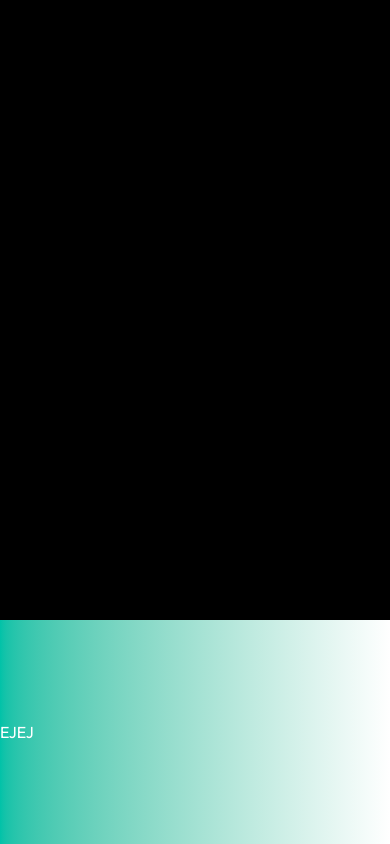
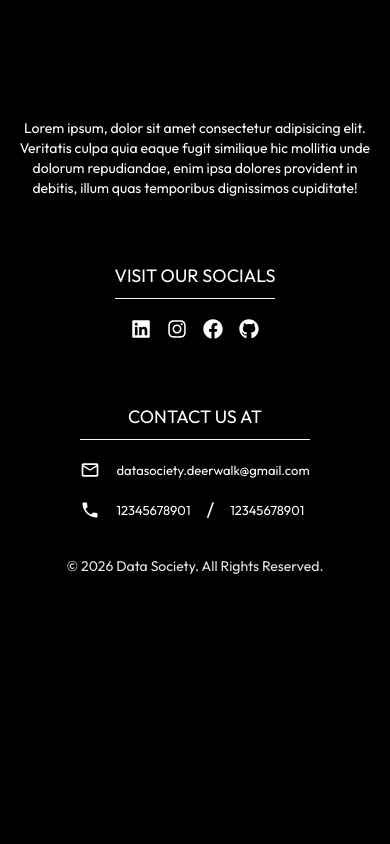
Before and after one commit to dwit-data-society/dwit-data-society.github.io, a Next.js app in the folder front-end/: page / in a window 390 px wide. Built offline with nearby package versions, Linux system fonts and the light colour scheme.

Commit message:
feat:Added Responsiveness

```diff
--- a/front-end/package.json
+++ b/front-end/package.json
@@ -12,6 +12,7 @@
     "next": "16.2.10",
     "react": "19.2.4",
     "react-dom": "19.2.4",
+    "react-icons": "^5.7.0",
     "recharts": "^3.9.2"
   },
   "devDependencies": {
--- a/front-end/src/components/Footer.tsx
+++ b/front-end/src/components/Footer.tsx
@@ -1,15 +1,151 @@
+// import {FaFacebook,FaInstagram,FaLinkedin,FaGithub,FaPhoneAlt} from "react-icons/fa";
+// import { MdOutlineMailOutline ,MdOutlinePhone,MdPhone} from "react-icons/md";
+// import { FaPhone } from "react-icons/fa6";
 
+// const Footer = () => {
+//   return (
+//     <>
+//       <footer className="w-full h-124 absolute flex flex-row   items-start pt-10">
+//           <div className="flex flex-row gap-10 items-center pl-15 pt-8">
+//               <div className="w-50  "><img src="next.svg" alt="" /></div>
+//               <div className="leading-7 w-[40%]" ><p>Lorem ipsum, dolor sit amet consectetur adipisicing elit. Veritatis culpa quia eaque fugit similique hic mollitia unde dolorum repudiandae, enim ipsa dolores provident in debitis, illum quas temporibus dignissimos cupiditate!
+//                                                             </p>
+//               </div>
+//           </div>
+
+//           <div className="flex ml-auto gap-5">
+//               <div className="flex flex-row gap-10 items-start pt-8 pr-15 ml-auto">
+//                <div className="">
+//               <h2 className="whitespace-nowrap border-b border-gray-100 pb-2  text-2xl">VISIT OUR SOCIALS</h2>
+//             <div className="flex flex-row gap-4 mt-5 text-2xl justify-center">
+//                 <a href=""><FaLinkedin className="hover:text-blue-800 cursor-pointer" /></a>
+//                 <a href=""><FaInstagram className="hover:text-pink-500 cursor-pointer" /></a>
+//                 <a href=""><FaFacebook className="hover:text-blue-400 cursor-pointer" /></a>
+//                 <a href=""><FaGithub className="hover:text-purple-300 cursor-pointer" /></a>
+//             </div>
+
+//             </div>
+
+//             </div>
+
+
+
+
+
+//              <div className="flex flex-row gap-10 items-start pt-8 pr-25 ml-auto">
+//             <div className="">
+//               <h2 className="whitespace-nowrap border-b border-gray-100 pb-2  text-2xl text-center">CONTACT US AT</h2>
+//             <div className="flex flex-col gap-4 mt-5 text-2xl justify-center">
+//               <div className="flex flex-row gap-4 items-center">
+//                 <MdOutlineMailOutline  className="hover:text-orange-400 cursor-pointer" />
+//                   <a href="mailto:datasociety.deerwalk@gmail.com"className="whitespace-nowrap text-[20px] hover:text-red-100">
+//                         datasociety.deerwalk@gmail.com
+//                   </a>
+
+//               </div>
+//               <div className="flex flex-row gap-4 items-center" >
+//                 <MdPhone className="hover:text-green-500 cursor-pointer"/>
+//                 <a href="tel:"  className="whitespace-nowrap text-[20px] hover:text-green-500">12345678901</a>
+//                 <p>/</p>
+//                 <a href="tel:"  className="text-[20px] hover:text-green-500">12345678901</a>
+
+//               </div>
+//             </div>
+
+//             </div>
+//             </div>
+
+//             </div>
+
+
+
+
+//        <div className="absolute bottom-4 left-1/2 -translate-x-1/2">
+//           <p className="text-sm text-gray-200">
+//                 © 2026 Data Society. All Rights Reserved.
+//         </p>
+//        </div>
+
+
+
+
+//     </footer>
+//     </>
+//   )
+// }
+
+// export default Footer
+import {FaFacebook,FaInstagram,FaLinkedin,FaGithub,FaPhoneAlt} from "react-icons/fa";
+import { MdOutlineMailOutline ,MdOutlinePhone,MdPhone} from "react-icons/md";
+import { FaPhone } from "react-icons/fa6";
 
 const Footer = () => {
   return (
     <>
-    <footer className="w-full absolute bottom-0 bg-linear-to-r from-[#00c2a8] to-[#ffff] py-[100px]">
-        <div>
-            <div><img src="" alt="" /> <p>EJEJ</p></div>
-            <div></div>
-            <div></div>
-            <div></div>
-        </div>
+      <footer className="w-full h-auto xl:h-124 xl:absolute flex flex-col xl:flex-row items-center xl:items-start pt-10 gap-8 xl:gap-0 px-4 sm:px-6 xl:px-0 overflow-x-hidden">
+          <div className="flex flex-col sm:flex-row gap-5 sm:gap-10 items-center pl-0 xl:pl-15 pt-8 text-center sm:text-left w-full sm:w-auto">
+              <div className="w-32 sm:w-50 shrink-0"><img src="/next.svg" alt="" /></div>
+              <div className="leading-7 w-full max-w-full sm:w-[70%] xl:w-[40%]" ><p className="text-sm sm:text-base break-words">Lorem ipsum, dolor sit amet consectetur adipisicing elit. Veritatis culpa quia eaque fugit similique hic mollitia unde dolorum repudiandae, enim ipsa dolores provident in debitis, illum quas temporibus dignissimos cupiditate!
+                                                            </p>
+              </div>
+          </div>
+
+          <div className="flex flex-col sm:flex-row xl:ml-auto gap-8 sm:gap-5">
+              <div className="flex flex-row gap-10 items-start pt-8 pr-0 xl:pr-15 xl:ml-auto justify-center sm:justify-start">
+               <div className="">
+              <h2 className="whitespace-nowrap border-b border-gray-100 pb-2  text-lg sm:text-2xl">VISIT OUR SOCIALS</h2>
+            <div className="flex flex-row gap-4 mt-5 text-xl sm:text-2xl justify-center">
+                <a href=""><FaLinkedin className="hover:text-blue-600 cursor-pointer" /></a>
+                <a href=""><FaInstagram className="hover:text-pink-500 cursor-pointer" /></a>
+                <a href=""><FaFacebook className="hover:text-blue-400 cursor-pointer" /></a>
+                <a href=""><FaGithub className="hover:text-purple-600 cursor-pointer" /></a>
+            </div>
+
+            </div>
+
+            </div>
+
+
+
+
+
+             <div className="flex flex-row gap-10 items-start pt-8 pr-0 xl:pr-25 xl:ml-auto justify-center sm:justify-start">
+            <div className="">
+              <h2 className="whitespace-nowrap border-b border-gray-100 pb-2  text-lg sm:text-2xl text-center">CONTACT US AT</h2>
+            <div className="flex flex-col gap-4 mt-5 text-xl sm:text-2xl justify-center">
+              <div className="flex flex-row gap-4 items-center">
+                <MdOutlineMailOutline  className="hover:text-red-400 cursor-pointer shrink-0" />
+                  <a href="mailto:datasociety.deerwalk@gmail.com"className="whitespace-nowrap text-[13px] sm:text-[20px] hover:text-red-400">
+                        datasociety.deerwalk@gmail.com
+                  </a>
+
+              </div>
+              <div className="flex flex-row gap-4 items-center" >
+                <MdPhone className="hover:text-green-500 cursor-pointer shrink-0"/>
+                <a href="tel:"  className="whitespace-nowrap text-[13px] sm:text-[20px] hover:text-green-500">12345678901</a>
+                <p>/</p>
+                <a href="tel:"  className="text-[13px] sm:text-[20px] hover:text-green-500">12345678901</a>
+
+              </div>
+            </div>
+
+            </div>
+            </div>
+
+            </div>
+
+
+
+
+       <div className="static xl:absolute bottom-4 left-1/2 xl:-translate-x-1/2 pb-6 xl:pb-0">
+          <p className="text-sm text-gray-200">
+                © 2026 Data Society. All Rights Reserved.
+        </p>
+       </div>
+
+
+
+
     </footer>
     </>
   )
```
Also changed, not shown: 1 other file (tests, documents, lock files or other folders).
